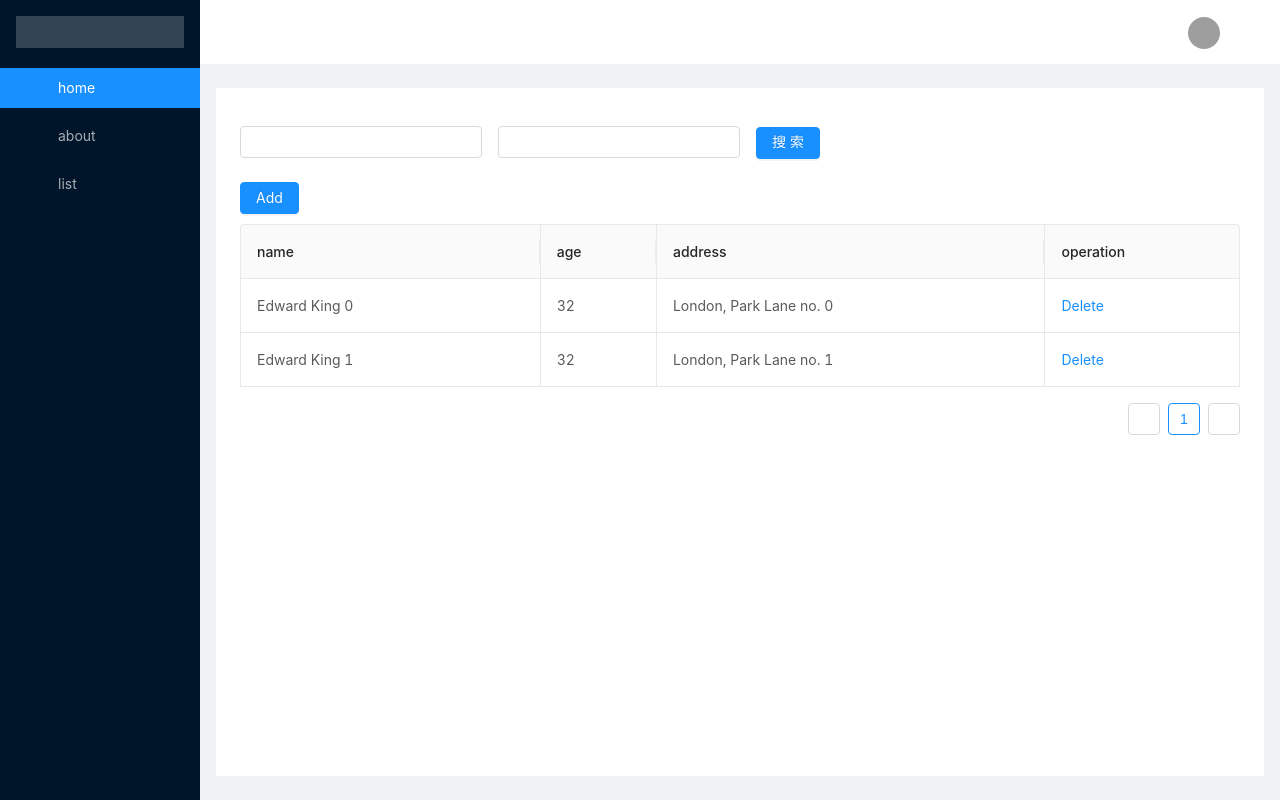
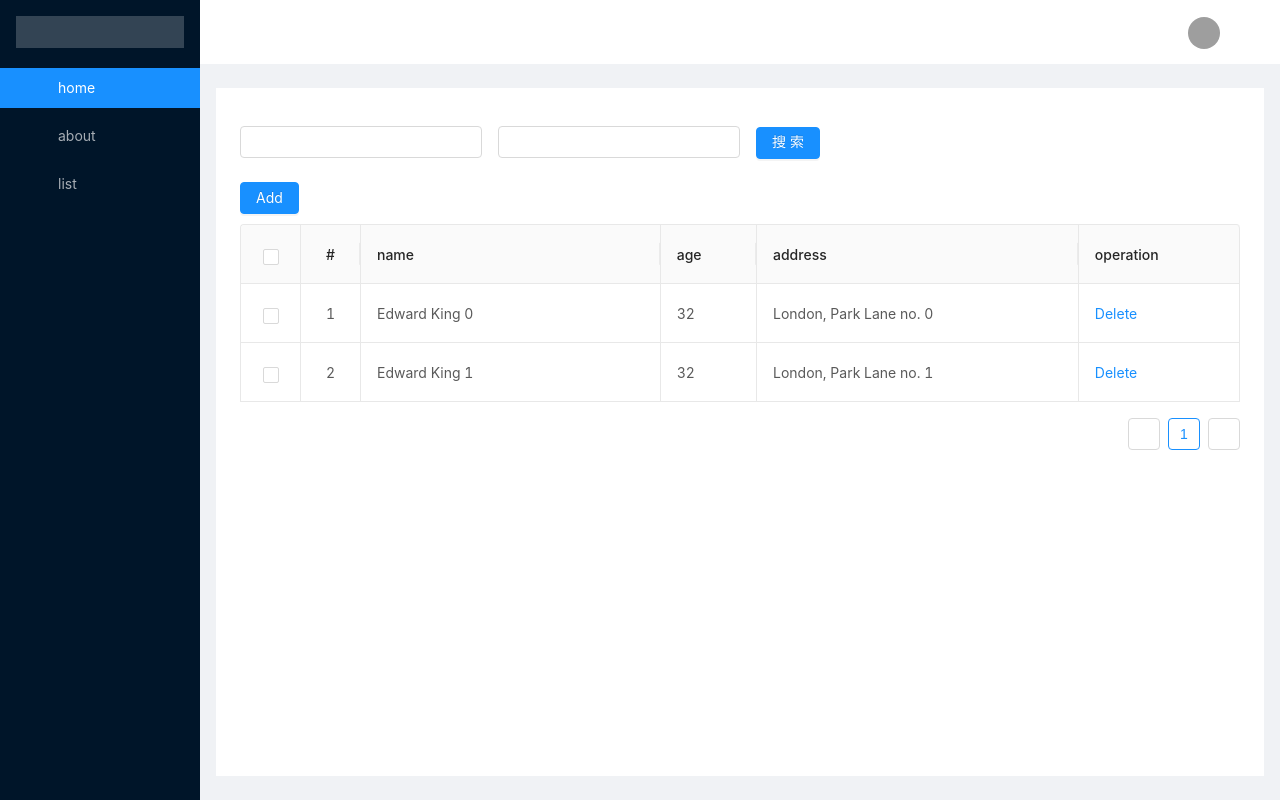
Before and after one commit to hsir05/vue-admin, a Vue app: page /list in a window 1280 px wide. Built offline with nearby package versions, Linux system fonts and the light colour scheme; grey boxes are pictures that could not be loaded.

Commit message:
1. index select

```diff
--- a/src/layout/Layout.vue
+++ b/src/layout/Layout.vue
@@ -60,7 +60,8 @@
           margin: '24px 16px',
           padding: '24px',
           background: '#fff',
-          minHeight: '280px'
+          minHeight: '280px',
+          overflow: 'scroll'
         }"
       >
         <router-view />
--- a/src/views/list/List.vue
+++ b/src/views/list/List.vue
@@ -25,7 +25,7 @@
       <a-button type="primary" @click="handleAdd">Add</a-button>
     </section>
     <section class="table-wrap">
-      <a-table bordered :dataSource="dataSource" :columns="columns">
+      <a-table bordered :dataSource="dataSource" :columns="columns" :rowSelection="rowSelection">
         <!-- <template slot="name" slot-scope="text, record">
                 <editable-cell :text="text" @change="onCellChange(record.key, 'name', $event)" />
             </template> -->
@@ -45,6 +45,17 @@
 
 <script>
 // import EditableCell from './EditableCell';
+ const rowSelection = {
+    onChange: (selectedRowKeys, selectedRows) => {
+      console.log(`selectedRowKeys: ${selectedRowKeys}`, 'selectedRows: ', selectedRows);
+    },
+    onSelect: (record, selected, selectedRows) => {
+      console.log(record, selected, selectedRows);
+    },
+    onSelectAll: (selected, selectedRows, changeRows) => {
+      console.log(selected, selectedRows, changeRows);
+    },
+  };
 export default {
   components: {
     //   EditableCell,
@@ -66,8 +77,19 @@ export default {
           address: "London, Park Lane no. 1"
         }
       ],
+      rowSelection,
       count: 2,
       columns: [
+           {
+          title: '#',
+          dataIndex: '',
+          key: 'rowIndex',
+          width: 60,
+          align: 'center',
+          customRender: function(t, r, index) {
+            return parseInt(index) + 1
+          }
+        },
         {
           title: "name",
           dataIndex: "name",
```
